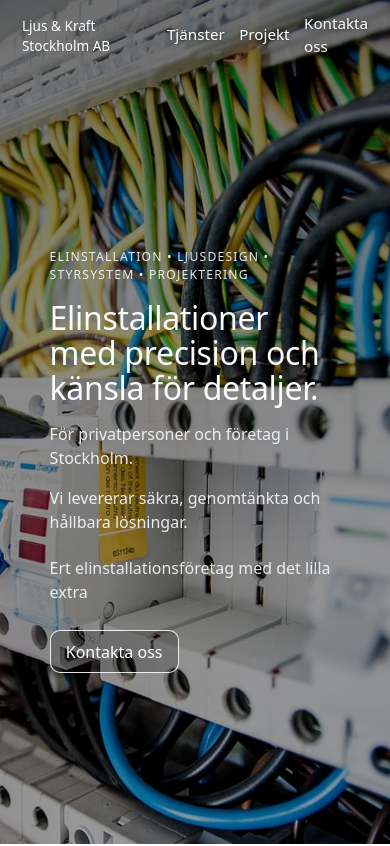
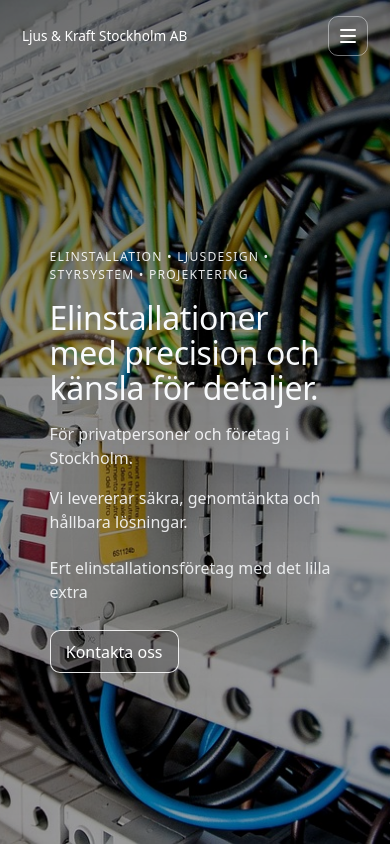
Before and after one commit to Develytech/Demo-lks-1, a React (Vite) app: page / in a window 390 px wide. Shown: the top 846 px of the page. Built offline with nearby package versions, Linux system fonts and the light colour scheme.

Commit message:
uppdatera navbar text till hamburger meny mobilvy

```diff
--- a/src/components/Header.jsx
+++ b/src/components/Header.jsx
@@ -1,4 +1,5 @@
 import { useScrollPosition } from '../hooks/useScrollPosition'
+import { useState } from 'react'
 
 const navLinks = [
   { label: 'Tjänster', target: 'services' },
@@ -9,25 +10,53 @@ const navLinks = [
 function Header({ content, layoutUsage }) {
   const scrollY = useScrollPosition()
   const isScrolled = scrollY > 80
+  const [isMenuOpen, setIsMenuOpen] = useState(false)
   const { company } = content
   const containerClass = `container container-${layoutUsage.width} gutter-${layoutUsage.gutter}`
 
   const headerClass = `site-header ${isScrolled ? 'is-scrolled' : 'is-hero'}`
+  const menuId = 'header-mobile-menu'
+  const closeMenu = () => setIsMenuOpen(false)
 
   return (
     <header className={headerClass}>
       <div className={`${containerClass} header-inner`}>
-        <a href="#top" className="brand" aria-label={company.name}>
+        <a href="#top" className="brand header-brand" aria-label={company.name} onClick={closeMenu}>
           <span>{company.name}</span>
         </a>
         <nav className="header-nav" aria-label="Primär navigation">
           {navLinks.map((link) => (
-            <a key={link.target} href={`#${link.target}`}>
+            <a key={link.target} href={`#${link.target}`} onClick={closeMenu}>
               {link.label}
             </a>
           ))}
         </nav>
+        <button
+          type="button"
+          className="header-hamburger"
+          aria-label="Öppna meny"
+          aria-expanded={isMenuOpen}
+          aria-controls={menuId}
+          onClick={() => setIsMenuOpen((open) => !open)}
+        >
+          <span />
+          <span />
+          <span />
+        </button>
       </div>
+      {isMenuOpen ? (
+        <div id={menuId} className="header-mobile-menu">
+          <a href="/#tjanster" onClick={closeMenu}>
+            Tjänster
+          </a>
+          <a href="/#projects" onClick={closeMenu}>
+            Projekt
+          </a>
+          <a href="/kontakt" onClick={closeMenu}>
+            Kontakta oss
+          </a>
+        </div>
+      ) : null}
     </header>
   )
 }
--- a/src/styles/global.css
+++ b/src/styles/global.css
@@ -134,6 +134,13 @@ h3 {
   gap: 1rem;
 }
 
+.header-brand {
+  white-space: nowrap;
+  overflow: hidden;
+  text-overflow: ellipsis;
+  max-width: 60vw;
+}
+
 .brand {
   display: inline-flex;
   align-items: center;
@@ -152,6 +159,57 @@ h3 {
   display: inline-flex;
   align-items: center;
   gap: clamp(0.9rem, 2vw, 1.8rem);
+}
+
+.header-hamburger {
+  display: none;
+  width: 2.5rem;
+  height: 2.5rem;
+  border-radius: 10px;
+  border: 1px solid transparent;
+  background: transparent;
+  align-items: center;
+  justify-content: center;
+  flex-direction: column;
+  gap: 4px;
+  cursor: pointer;
+  color: inherit;
+}
+
+.header-hamburger span {
+  display: block;
+  width: 16px;
+  height: 2px;
+  border-radius: 999px;
+  background: currentColor;
+}
+
+.site-header.is-hero .header-hamburger {
+  border-color: rgba(248, 250, 252, 0.45);
+}
+
+.site-header.is-scrolled .header-hamburger {
+  border-color: rgba(15, 23, 32, 0.2);
+}
+
+.header-mobile-menu {
+  position: absolute;
+  top: 100%;
+  right: 16px;
+  left: 16px;
+  background: rgba(255, 255, 255, 0.95);
+  border-radius: 14px;
+  padding: 12px;
+  box-shadow: 0 12px 40px rgba(0, 0, 0, 0.18);
+  backdrop-filter: blur(10px);
+  display: grid;
+  gap: 0.5rem;
+}
+
+.header-mobile-menu a {
+  color: #111111;
+  text-decoration: none;
+  padding: 0.55rem 0.25rem;
 }
 
 .header-nav a {
@@ -771,3 +829,13 @@ h3 {
     display: none;
   }
 }
+
+@media (max-width: 768px) {
+  .header-nav {
+    display: none;
+  }
+
+  .header-hamburger {
+    display: inline-flex;
+  }
+}
```
